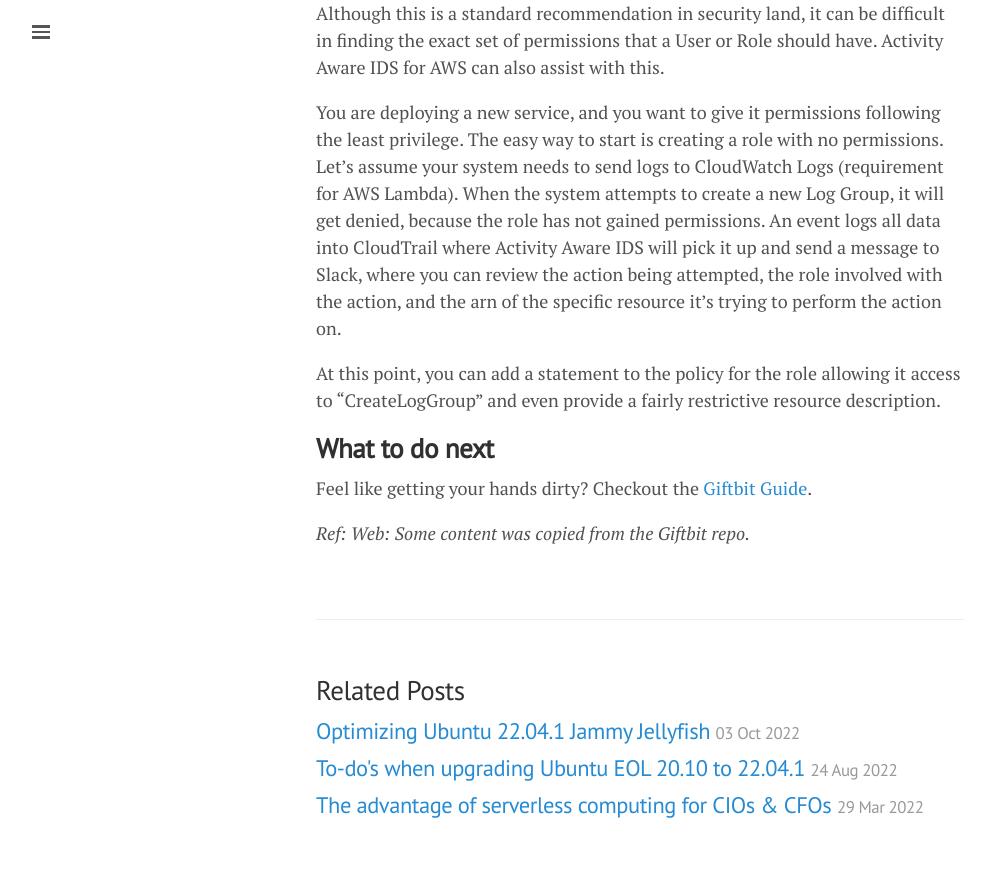
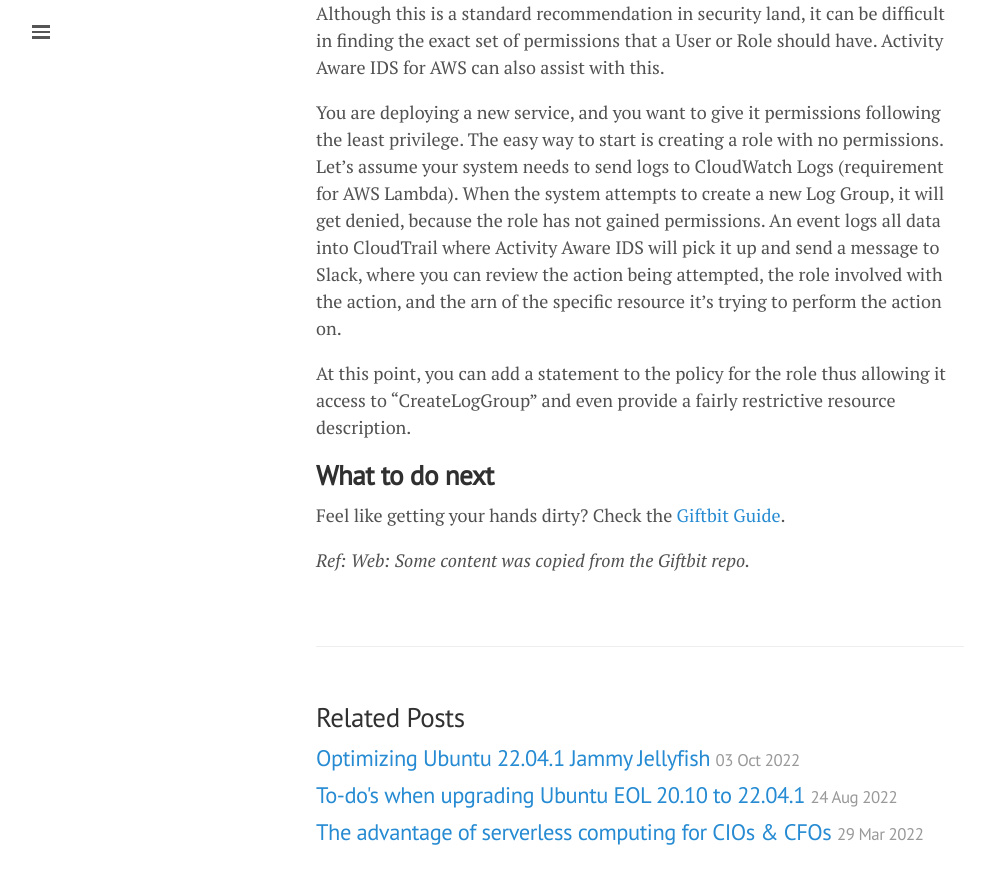
Before and after one commit to lgeurts/lgeurts.github.io, a Jekyll site: the page built from _posts/2021-11-02-activity-aware-ids-for-aws.md, in a window 1280 px wide and 900 px high, scrolled down 2279 px. Shown: the top 884 px of the window, without its empty margins (0-991 px from the left). Built offline with Jekyll 4.4.1, drawn with Linux system fonts in a browser that asks for light colours; nearby versions of some CDN libraries; comment, search, counter and statistics services are not loaded.

Commit message:
Update 2021-11-02-activity-aware-ids-for-aws.md

```diff
--- a/_posts/2021-11-02-activity-aware-ids-for-aws.md
+++ b/_posts/2021-11-02-activity-aware-ids-for-aws.md
@@ -53,10 +53,10 @@
 
 You are deploying a new service, and you want to give it permissions following the least privilege. The easy way to start is creating a role with no permissions. Let's assume your system needs to send logs to CloudWatch Logs (requirement for AWS Lambda). When the system attempts to create a new Log Group, it will get denied, because the role has not gained permissions. An event logs all data into CloudTrail where Activity Aware IDS will pick it up and send a message to Slack, where you can review the action being attempted, the role involved with the action, and the arn of the specific resource it’s trying to perform the action on.
 
-At this point, you can add a statement to the policy for the role allowing it access to “CreateLogGroup” and even provide a fairly restrictive resource description.
+At this point, you can add a statement to the policy for the role thus allowing it access to “CreateLogGroup” and even provide a fairly restrictive resource description.
 
 ## **What to do next**
 
-Feel like getting your hands dirty? Checkout the [Giftbit Guide](https://github.com/Giftbit/activity-aware-ids-aws#getting-started).
+Feel like getting your hands dirty? Check the [Giftbit Guide](https://github.com/Giftbit/activity-aware-ids-aws#getting-started).
 
 *Ref: Web: Some content was copied from the Giftbit repo.*
```
